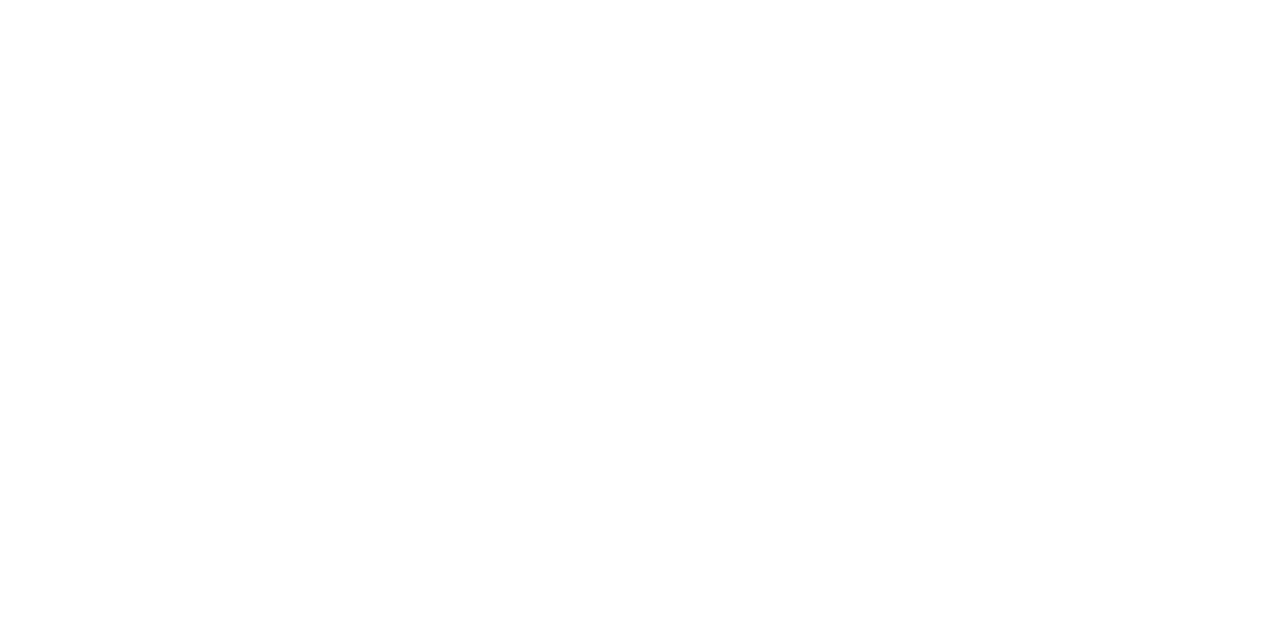
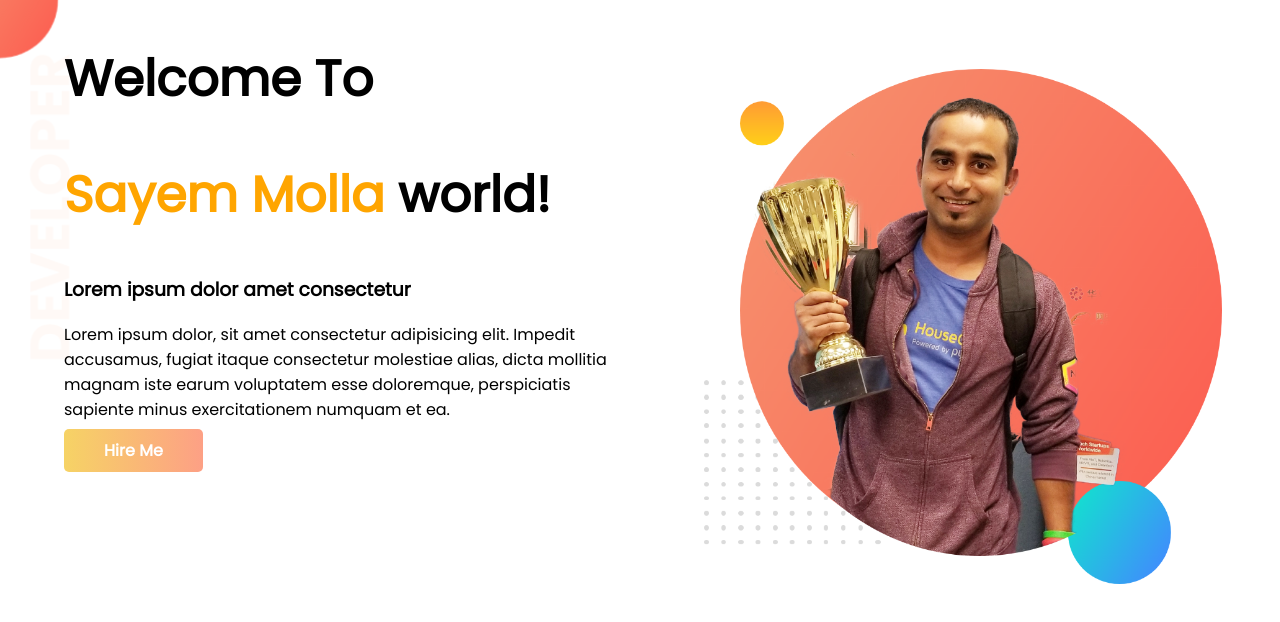
Before and after one commit to developersayem/ph-developer-portfolio, a plain HTML site: page index.html in a window 1280 px wide. Drawn offline with Linux system fonts and the light colour scheme.

Commit message:
top banner added

```diff
--- a/index.html
+++ b/index.html
@@ -6,10 +6,27 @@
     <meta http-equiv="X-UA-Compatible" content="IE=edge">
     <meta name="viewport" content="width=device-width, initial-scale=1.0">
     <title>PH Developer portfolio</title>
+    <link rel="preconnect" href="https://fonts.googleapis.com">
+    <link rel="preconnect" href="https://fonts.gstatic.com" crossorigin>
+    <link href="https://fonts.googleapis.com/css2?family=Poppins&display=swap" rel="stylesheet">
+    <link rel="stylesheet" href="./style.css">
 </head>
 
 <body>
+    <section class="top-banner">
+        <div class="half-width">
+            <h1>Welcome To</h1>
+            <h1> <span>Sayem Molla</span> world!</h1>
+            <h3>Lorem ipsum dolor amet consectetur</h3>
+            <p>Lorem ipsum dolor, sit amet consectetur adipisicing elit. Impedit accusamus, fugiat itaque consectetur molestiae alias, dicta mollitia magnam iste earum voluptatem esse doloremque, perspiciatis sapiente minus exercitationem numquam et ea.</p>
+            <a target="_blank" href="#" class="link-button">Hire Me</a>
+        </div>
+        <div class="half-width">
+            <img src="./images/jhankar.png" alt="">
+        </div>
+    </section>
 
+    <!-- <button class="hire-me" type="button>Hire Me</button> -->
 </body>
 
 </html>
--- a/style.css
+++ b/style.css
@@ -0,0 +1,41 @@
+body {
+    font-family: 'Poppins', sans-serif;
+    margin: 0;
+    padding: 0;
+}
+
+h1 {
+    font-size: 50px;
+}
+
+h1 span {
+    color: orange;
+}
+
+section {
+    display: flex;
+}
+
+.half-width {
+    width: 50%;
+    padding-left: 5%;
+}
+
+.half-width img {
+    width: 90%;
+    margin-top: 12%;
+}
+
+.link-button {
+    text-decoration: none;
+    background-image: linear-gradient(to right, #f6d365 0%, #fda085 100%);
+    padding: 10px 40px;
+    border-radius: 5px;
+    color: white;
+    font-weight: 700;
+}
+
+.top-banner {
+    background-image: url(./images/top-banner.png);
+    background-repeat: no-repeat;
+}
```
Also changed, not shown: images/dream-bg.png (added), images/exp-bg.png (added), images/jhankar.png (added), images/jhankar2.png (added), images/my-bg.png (added), images/my-bg2.png (added), images/top-banner.png (added), 7 other files.
